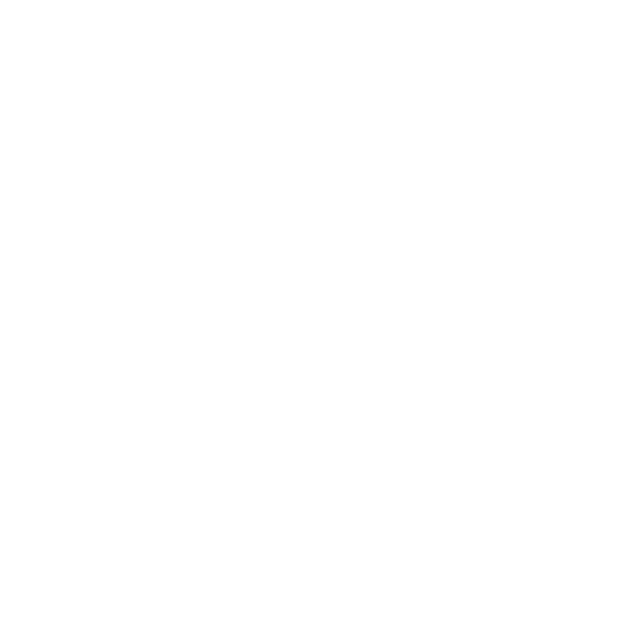
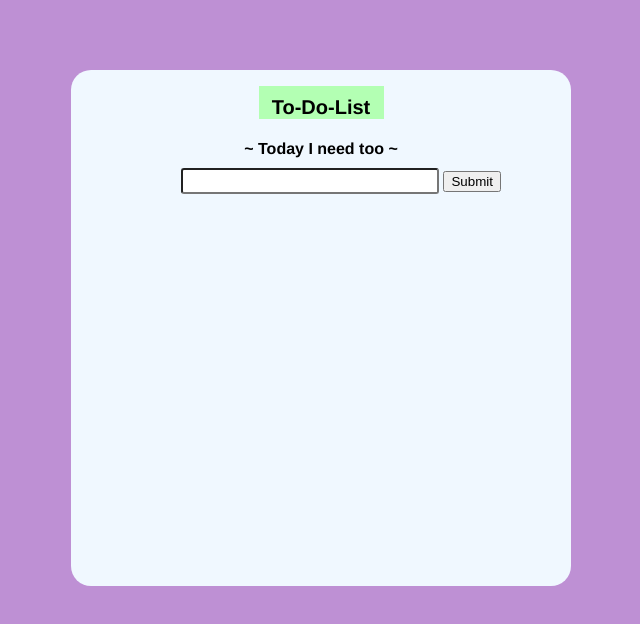
Before and after one commit to dts-kominfo-rea2b/challenge-08-DenyAnwar, a website: page index.html in a window 1280 px wide. Shown: the whole page, without its empty margins (319-959 px from the left). Drawn offline with Linux system fonts and the light colour scheme.

Commit message:
Update index.js and add style.css

```diff
--- a/index.html
+++ b/index.html
@@ -4,38 +4,68 @@
     <meta charset="UTF-8" />
     <meta http-equiv="X-UA-Compatible" content="IE=edge" />
     <meta name="viewport" content="width=device-width, initial-scale=1.0" />
+    <link rel="stylesheet" href="./style.css">
     <title>Challenge - DOM</title>
   </head>
   <body>
-    <div id="app">
+    <div class="container" id="app">
       <!-- TODO: Buatlah sebuah header dengan id todo-title -->
       <!-- TODO: Buatlah sebuah subtitle dengan id todo-subtitle -->
+      <h1 id="todo-title">To-Do-List</h1>
+      <h1 id="todo-subtitle">~ Today I need too ~</h1>
 
       <!-- Section: input -->
       <!-- TODO: Buatlah sebuah input bertipe text dengan id todo-input -->
       <!-- TODO: Buatlah sebuah button dengan id todo-submit -->
+      <input type="text" id="todo-input" />
+      <button id="todo-submit">Submit</button>
 
       <!-- Section output -->
       <!-- TODO: Buatlah sebuah <ul> dengan id todo-output -->
+      <ul id="todo-output">
+      </ul>
     </div>
 
     <!-- ! Untuk tantangan ini, script jangan diubah ke external js yah ! -->
     <script>
       // TODO: Deklarasi variable sesuai dengan kebutuhan di sini
-      let button;
-      let input;
-      let output;
+      let button = document.querySelector("#todo-submit");
+      let input = document.querySelector("#todo-input");
+      let output = document.querySelector("#todo-output");
+      let title = document.querySelector("#todo-title");
+
+      title.style.background = "#b3ffb3";
 
       // TODO: Buatlah sebuah fungsi dengan nama fnClickHandler
       // Fungsi yang digunakan untuk menambahkan tulisan
       // Jangan ubah cara deklarasi fungsinya, cukup isi saja
-      function fnClickHandler(toDoItem) {}
+      function fnClickHandler(toDoItem) {
+        let li = document.createElement('li');
+        li.textContent = toDoItem;
+        li.className = 'todo-item';
+        return li;
+      }
+
+      // output.appendChild(fnClickHandler('test1'));
+      // output.appendChild(fnClickHandler('test2'));
 
       // TODO: register event onclick / addEventListener untuk button
       // akan menjalankan fungsi fnClickHandler
+      button.addEventListener('click', () => {
+        const isi = input.value;
+        output.appendChild(fnClickHandler(isi));
+        input.value = "";
+      });
 
       // TODO: register event onkeypress / addEventListener untuk input
       // sehingga saat di input ditekan enter akan menjalankan fungsi fnClickHandler juga
+      input.addEventListener('keydown', (event) => {
+        if (event.key === "Enter") {
+          const isi = input.value;
+          output.appendChild(fnClickHandler(isi));
+          input.value = "";
+        }
+      });
     </script>
   </body>
 </html>
--- /dev/null
+++ b/style.css
@@ -0,0 +1,34 @@
+body {
+  background-color: #BE90D4;
+  font-family: Helvetica;
+}
+
+.container {
+  padding-top: 16px;
+  border-radius: 20px;
+  background-color: aliceblue;
+  width: 500px;
+  height: 500px;
+  margin: 70px auto;
+}
+
+#todo-title {
+  padding-top: 10px;
+  text-align: center;
+  font-size: 20px;
+  width: 25%;
+  margin: 0 auto;
+}
+
+#todo-subtitle {
+  padding-top: 10px;
+  text-align: center;
+  font-size: 16px;
+}
+
+#todo-input {
+  width: 50%;
+  height: 20px;
+  border-radius: 3px;
+  margin-left: 110px;
+}
```
